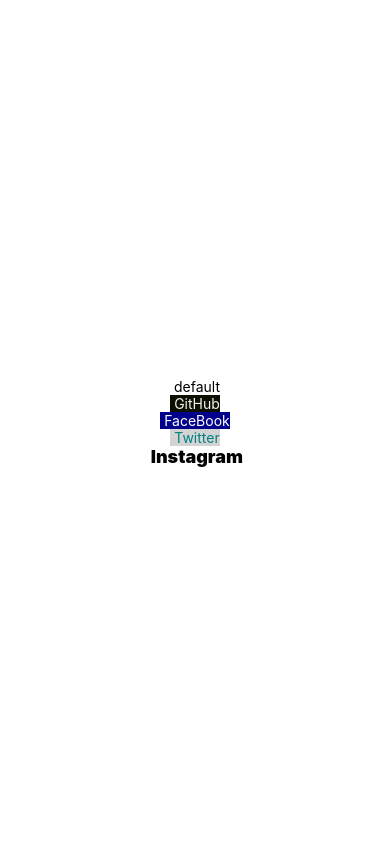
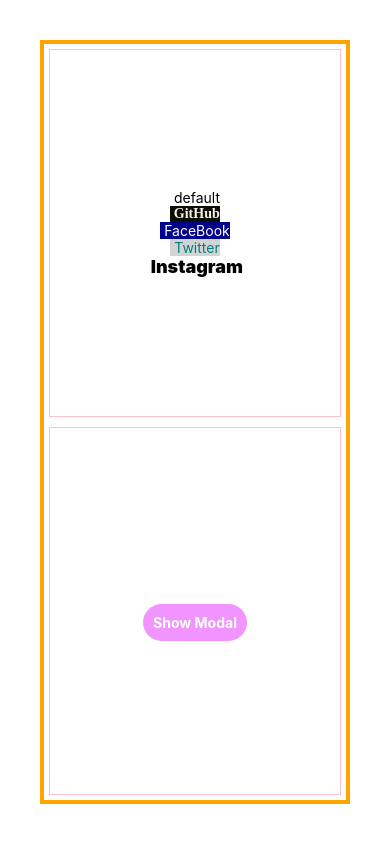
Before and after one commit to stevekutz/reactnative_customButton_exp, a React Native app in the folder reactnative_custombutton/: screen / in a window 390 px wide. Built offline with nearby package versions, Linux system fonts and the light colour scheme; a web font is replaced by a local one.

Commit message:
added basic Modal

```diff
--- a/reactnative_custombutton/App.js
+++ b/reactnative_custombutton/App.js
@@ -3,32 +3,14 @@
 import { StyleSheet, Text, View } from 'react-native';
 
 import CustomButton from './comp/CustomButton';
+import CustomModal from './comp/CustomModal';
+
 import * as Font from 'expo-font';
-// import addedFonts from './assets/fonts/addedFonts';
+import addedFonts from './assets/fonts/addedFonts';
 import AppLoading from 'expo-app-loading';   // yarn add expo-app-loading
 
 import { useFonts } from 'expo-font'; // yarn add expo-font
 
-const addedFonts = {
-    'atures100' : require('./assets/fonts/Atures-100_PERSONAL_USE.ttf'),
-    'atures300' : require('./assets/fonts/Atures-300_PERSONAL_USE.ttf'),
-    'atures500' : require('./assets/fonts/Atures-500_PERSONAL_USE.ttf'),
-    'atures700' : require('./assets/fonts/Atures-700_PERSONAL_USE.ttf'),
-    'atures900' : require('./assets/fonts/Atures-900_PERSONAL_USE.ttf'),  // bolder
-    'open-sans-bold' : require('./assets/fonts/OpenSans-Bold.ttf'),
-    'open-sans' : require('./assets/fonts/OpenSans-Regular.ttf'),
-    'nasalization-rg' : require('./assets/fonts/nasalization-rg.ttf'),
-    'Raleway-Bold' : require('./assets/fonts/Raleway-Bold.ttf'),
-    'Raleway-ExtraBold' : require('./assets/fonts/Raleway-ExtraBold.ttf'),
-    'Raleway-ExtraLight' : require('./assets/fonts/Raleway-ExtraLight.ttf'),
-    'Raleway-Heavy' : require('./assets/fonts/Raleway-Heavy.ttf'),
-    'Raleway-Light' : require('./assets/fonts/Raleway-Light.ttf'),
-    'Raleway-Medium' : require('./assets/fonts/Raleway-Medium.ttf'),
-    'Raleway-Regular' : require('./assets/fonts/Raleway-Regular.ttf'),
-    'Raleway-SemiBold' : require('./assets/fonts/Raleway-SemiBold.ttf'),
-    'Raleway-Thin' : require('./assets/fonts/Raleway-Thin.ttf'),
-
-}
 
 const fetchFonts = async () => {
 
@@ -39,6 +21,10 @@
 
 }
 
+const default_handler = () => {
+    alert("default button selected");
+
+}
 
 export default function App() {
 
@@ -50,7 +36,7 @@
             <AppLoading
                 startAsync = {fetchFonts}
                 onFinish = {() => setDataLoaded(true)}
-                onError = {() => console.log('ERROR loading fonts')}
+                onError = {() => console.log(err)}
             />
 
         )
@@ -59,36 +45,59 @@
 
 
   return (
-    <View style={styles.container}>
-        <CustomButton style = {styles.button_default}>default</CustomButton>
-        <CustomButton style = {styles.button_GitHub}>GitHub</CustomButton>
-        <CustomButton style = {styles.button_FaceBook}>FaceBook</CustomButton>
-        <CustomButton style = {styles.button_Twitter}>Twitter</CustomButton>
-        <CustomButton style = {styles.button_Instagram}>Instagram</CustomButton>
+    <View style = {styles.mainContainer}>
+        <View style={styles.container}>
+            <CustomButton style = {styles.button_default} onPress = {default_handler}>default</CustomButton>
+            <CustomButton style = {styles.button_GitHub}>GitHub</CustomButton>
+            <CustomButton style = {styles.button_FaceBook}>FaceBook</CustomButton>
+            <CustomButton style = {styles.button_Twitter}>Twitter</CustomButton>
+            <CustomButton style = {styles.button_Instagram}>Instagram</CustomButton>
+        </View>
+        <View style = {styles.container}>
+            <CustomModal />
+
+        </View>
     </View>
+
   );
 }
 
 const styles = StyleSheet.create({
+  mainContainer: {
+    borderWidth: 4,
+    borderColor: 'orange',
+
+    flex: 1,
+
+    margin: 40,
+    // backgroundColor: '#fff',
+    // alignItems: 'center',
+    // justifyContent: 'center',
+  },
   container: {
+    borderWidth: 1,
+    borderColor: 'pink',
+
+
     flex: 1,
     backgroundColor: '#fff',
     alignItems: 'center',
     justifyContent: 'center',
+
+    margin: 5,
+
   },
   button_default: {
 
 
   },
-
-
   button_GitHub: {
     color: '#F2F2F2',
     borderColor: 'seagreen',
     backgroundColor: '#0D1000',
     textAlign: 'left',
-    // fontFamily: 'Raleway-Bold',
-    // fontFamily: 'atures700'
+    fontFamily: 'atures100',
+    fontWeight: '900', // does not work with imported font
   },
   button_FaceBook: {
     color: 'white',
@@ -104,7 +113,7 @@
   },
   button_Instagram: {
     fontSize: 18,
-    fontWeight: '900',
+    fontWeight: '900', // works when a System Font used, not when External font used in CustomButton
   },
 
 });
--- a/reactnative_custombutton/comp/CustomButton.js
+++ b/reactnative_custombutton/comp/CustomButton.js
@@ -35,9 +35,6 @@
         marginHorizontal: 3,
         borderRadius: 10,
 
-        display: 'flex',
-        // justifyContent: 'center',
-
     },
     customButtonText: {
         // borderWidth: 1,
@@ -47,8 +44,7 @@
         // backgroundColor: 'yellow',
         fontSize: 24,
         textAlign: 'center',
-        fontFamily: 'atures700',
-
+        // fontFamily: 'Raleway-Thin'
     }
 
 
--- /dev/null
+++ b/reactnative_custombutton/comp/CustomModal.js
@@ -0,0 +1,82 @@
+import React, { useState } from 'react';
+import { Alert, Modal, StyleSheet, Text, TouchableHighlight, View } from 'react-native';
+
+const CustomModal = (props) =>  {
+  const [modalVisible, setModalVisible] = useState(false);
+
+
+  return (
+    <View style={styles.centeredView}>
+      <Modal
+        animationType="slide"
+        transparent={true}
+        visible={modalVisible}
+        onRequestClose={() => {
+          Alert.alert('Modal has been closed.');
+        }}>
+        <View style={styles.centeredView}>
+          <View style={styles.modalView}>
+            <Text style={styles.modalText}>Hello World!</Text>
+
+            <TouchableHighlight
+              style={{ ...styles.openButton, backgroundColor: '#2196F3' }}
+              onPress={() => {
+                setModalVisible(!modalVisible);
+              }}>
+              <Text style={styles.textStyle}>Hide Modal</Text>
+            </TouchableHighlight>
+          </View>
+        </View>
+      </Modal>
+
+      <TouchableHighlight
+        style={styles.openButton}
+        onPress={() => {
+          setModalVisible(true);
+        }}>
+        <Text style={styles.textStyle}>Show Modal</Text>
+      </TouchableHighlight>
+    </View>
+  );
+}
+
+const styles = StyleSheet.create({
+  centeredView: {
+    flex: 1,
+    justifyContent: 'center',
+    alignItems: 'center',
+    marginTop: 22,
+  },
+  modalView: {
+    margin: 20,
+    backgroundColor: 'white',
+    borderRadius: 20,
+    padding: 35,
+    alignItems: 'center',
+    shadowColor: '#000',
+    shadowOffset: {
+      width: 0,
+      height: 2,
+    },
+    shadowOpacity: 0.25,
+    shadowRadius: 3.84,
+    elevation: 5,
+  },
+  openButton: {
+    backgroundColor: '#F194FF',
+    borderRadius: 20,
+    padding: 10,
+    elevation: 2,
+  },
+  textStyle: {
+    color: 'white',
+    fontWeight: 'bold',
+    textAlign: 'center',
+  },
+  modalText: {
+    marginBottom: 15,
+    textAlign: 'center',
+  },
+});
+
+export default CustomModal;
```
